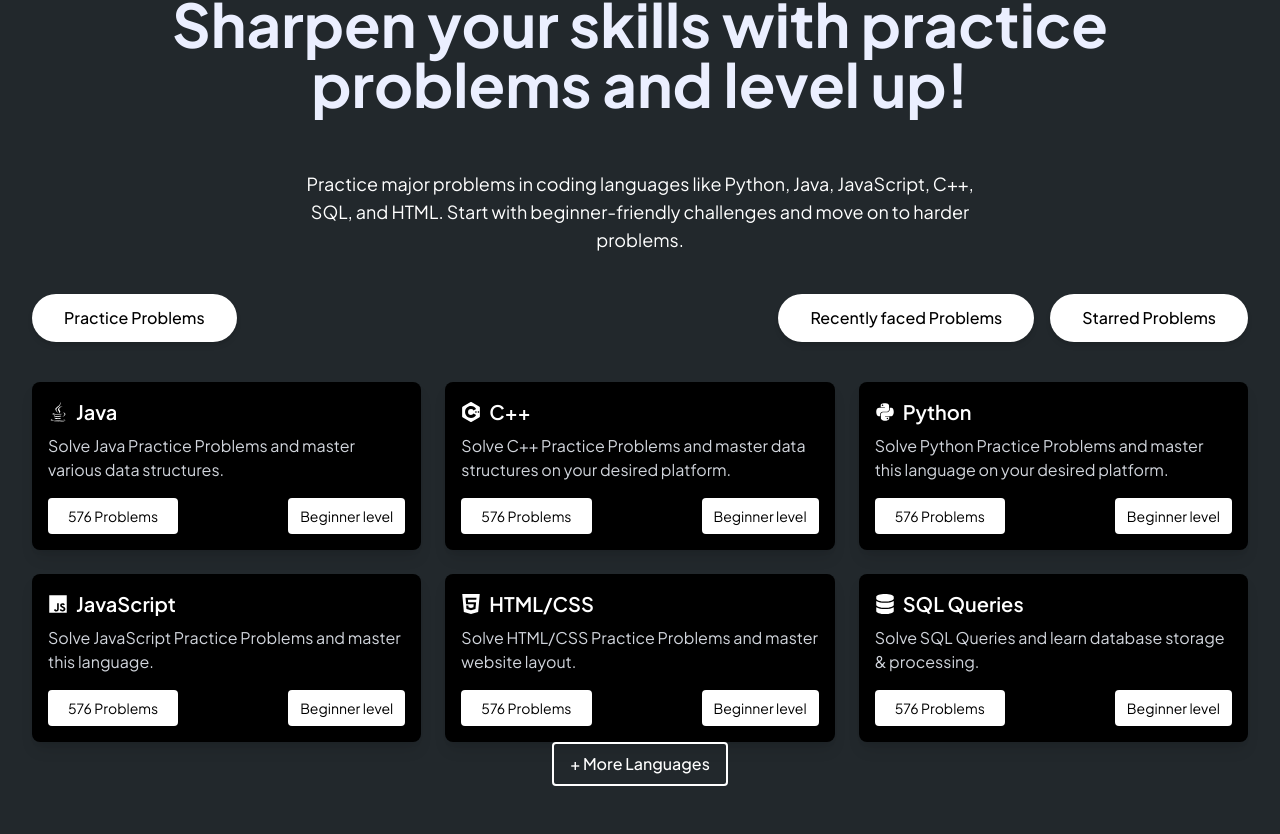
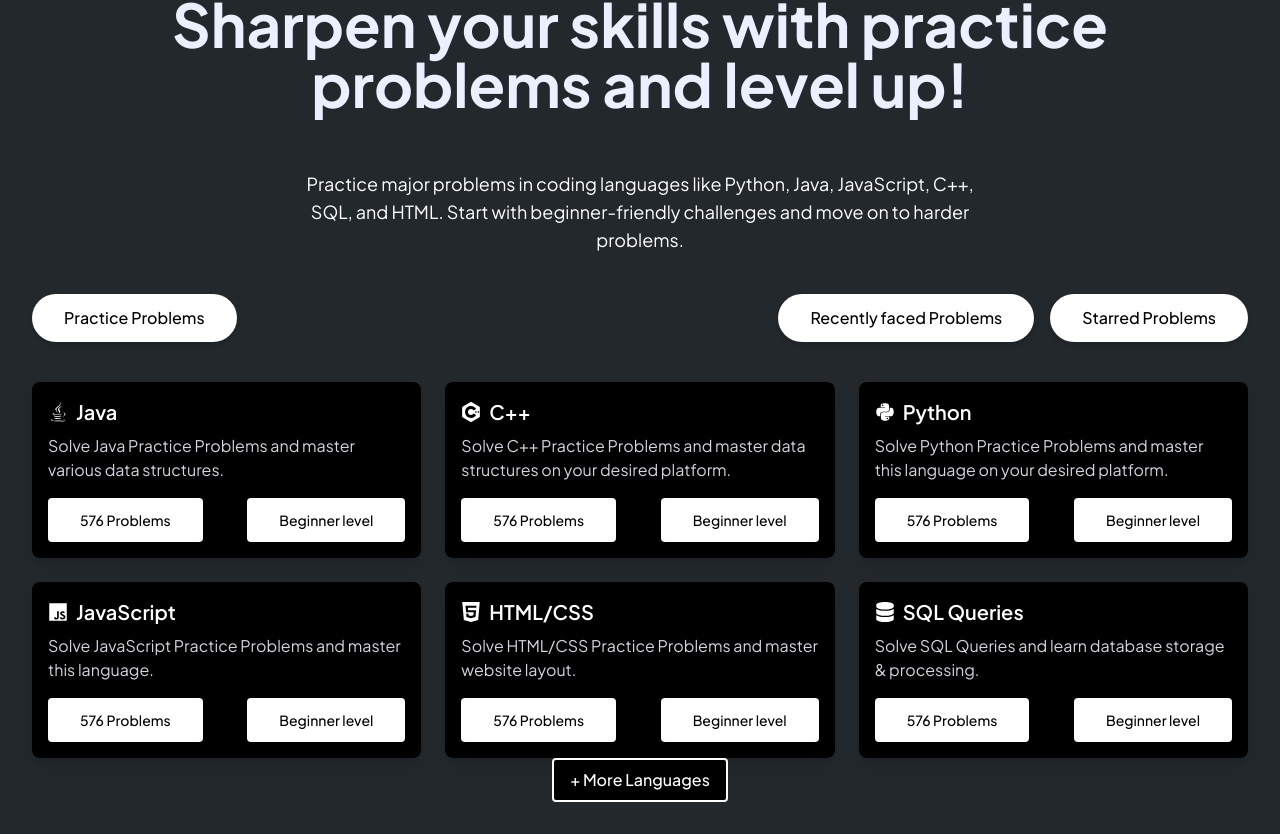
Before and after one commit to Yaser-2004/codingTracker, a Next.js app: page / in a window 1280 px wide. Shown: the part 750-1584 px from the top of the page. Built offline with nearby package versions, Linux system fonts and the light colour scheme.

Commit message:
Update Problems.jsx

```diff
--- a/src/components/Problems.jsx
+++ b/src/components/Problems.jsx
@@ -18,8 +18,8 @@ const ProblemCard = ({ problem }) => (
     </div>
     <p className="mt-2 text-gray-300">{problem.description}</p>
     <div className="mt-4 flex justify-between text-sm text-gray-400">
-      <button className="bg-white text-black px-5 py-2 rounded hover:bg-indigo-100 hover:scale-105 transition-all duration-300 shadow-md">{problem.problems} Problems</button>
-      <button className="bg-white text-black px-3 py-1 rounded hover:bg-indigo-100 hover:scale-105 transition-all duration-300 shadow-md">Beginner level</button>
+      <button className="bg-white text-black font-medium px-8 py-3 rounded hover:bg-indigo-100 hover:scale-105 transition-all duration-300 shadow-md">{problem.problems} Problems</button>
+      <button className="bg-white text-black font-medium px-8 py-3 rounded hover:bg-indigo-100 hover:scale-105 transition-all duration-300 shadow-md">Beginner level</button>
     </div>
   </div>
 );
@@ -47,7 +47,7 @@ export default function PracticeProblems() {
         ))}
       </div>
 
-      <button className="bg-transparent text-white font-medium px-4 py-2 rounded border-2 border-white hover:bg-white hover:text-black hover:scale-105 transition-all duration-300">+ More Languages</button>
+      <button className="bg-black text-white font-medium px-4 py-2 rounded border-2 border-white hover:bg-white hover:text-black hover:scale-105 transition-all duration-300">+ More Languages</button>
     </div>
   );
 }
```
